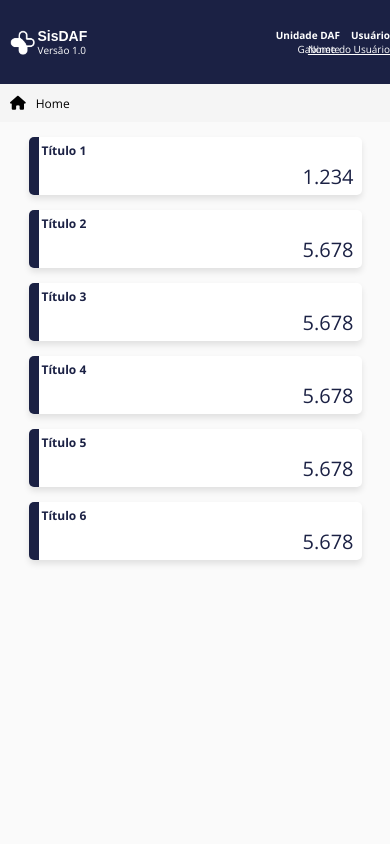
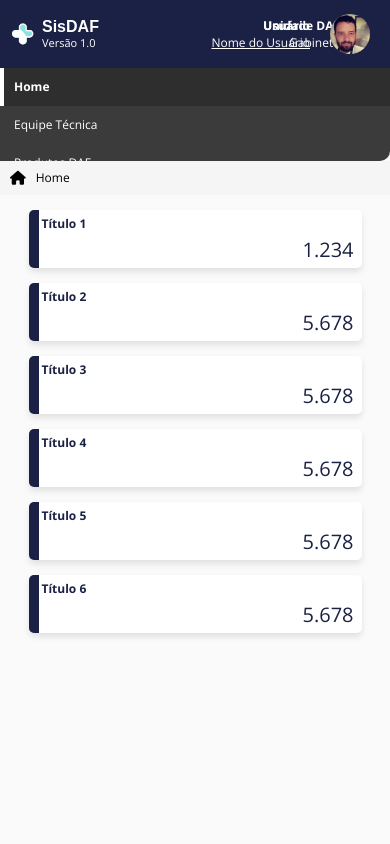
Before and after one commit to allanribeiro91/SisDAF, a Django app: page /home/ in a window 390 px wide. Run offline with Django 4.2, Linux system fonts and the light colour scheme.

Commit message:
Modificações na sidebar e navbar.

```diff
--- a/setup/static/js/_sidebar.js
+++ b/setup/static/js/_sidebar.js
@@ -4,10 +4,12 @@
     const workspace = document.querySelector(".workspace");
     const icon = toggleButton.querySelector("i");
 
+    const expandedWidth = sidebar.offsetWidth;  // captura a largura inicial em pixels
+
     toggleButton.addEventListener("click", function(event) {
         event.preventDefault();
-        if (sidebar.style.flexBasis === "30px") {
-            sidebar.style.flexBasis = "12%";
+        if (sidebar.style.flexBasis === "30px" || sidebar.style.flexBasis === "") {
+            sidebar.style.flexBasis = `${expandedWidth}px`;  // usa a largura em pixels
             sidebar.classList.remove("collapsed");
             icon.className = "fas fa-arrow-left";
         } else {
--- a/setup/static/styles/_navbar.css
+++ b/setup/static/styles/_navbar.css
@@ -1,6 +1,6 @@
 .top-bar {
     background-color: #1B2144;
-    height: 10vh;
+    height: 8vh;
     width: 100%;
     display: flex;
     align-items: center;
@@ -47,7 +47,7 @@
     position: absolute;
     top: 50%;
     transform: translateY(-50%);
-    right: 3%;
+    right: 90px;
 }
 
 .user-label {
@@ -68,29 +68,20 @@
     color: white;
 }
 
-/* Media queries para responsividade */
-/* Estilos para tablets e dispositivos com largura menor que 768px */
-@media (max-width: 768px) {
-    .sisdaf-title {
-        font-size: 14px;
-    }
 
-    .version-info, .user-label, .user-name {
-        font-size: 10px;
-    }
-
-    .user-info {
-        right: 10px;
-    }
+.profile-pic {
+    position: absolute;
+    top: 50%;
+    right: 30px;
+    transform: translateY(-50%);
+    width: 40px;
+    height: 40px;
+    border-radius: 50%;
+    overflow: hidden;
 }
 
-/* Estilos para smartphones e dispositivos com largura menor que 480px */
-@media (max-width: 480px) {
-    .top-logo {
-        max-height: 30%;
-    }
-
-    .logo-text {
-        margin-left: 2px;
-    }
+.profile-pic img {
+    width: 100%;
+    height: 100%;
+    object-fit: cover;
 }
--- a/setup/static/styles/_sidebar.css
+++ b/setup/static/styles/_sidebar.css
@@ -1,3 +1,5 @@
+
+
 .sidebar {
     background-color: #3B3B3B;
     flex: 0 0 12%;
@@ -7,7 +9,10 @@
     flex-direction: column;
     font-size: 12px;
     line-height: 1.5;
+    border-radius: 0 0 10px 0;
 }
+
+
 
 .tab {
     font-size: 12px;
@@ -20,6 +25,7 @@
     display: block;
     text-align: left;
     border-left: 4px solid transparent;
+    transition: background-color 0.3s ease-in-out, border-left 0.3s ease-in-out;
 }
 
 .tab:hover {
@@ -35,58 +41,14 @@
     background-color: #2e2e2e;
 }
 
-.logout-tab {
-    margin-top: auto;
-    position: relative;
-    bottom: 0;
-    display: flex;
-    align-items: center;
-    text-decoration: none;
-}
-
-.logout-tab i {
-    margin-right: 10px;
-}
-
-.logout-tab:hover {
-    background-color: #2e2e2e;
-    font-weight: bold;
-    border-left: 4px solid white;
-}
-
-/* Media queries para responsividade da sidebar */
-
-@media (max-width: 768px) {
-    .sidebar {
-        width: 60px;  /* Largura fixa que mostrará apenas ícones, por exemplo */
-    }
-
-    .tab, .logout-tab {
-        font-size: 0;  /* Esconde o texto, deixando apenas os ícones visíveis */
-        justify-content: center;  /* Centraliza os ícones */
-    }
-
-    /* Quando você hover em uma aba na versão compacta, mostrará o texto */
-    .tab:hover, .logout-tab:hover {
-        font-size: 12px;
-        width: 12%;  /* Restaura a largura original ao pairar */
-    }
-}
-
-@media (max-width: 480px) {
-    /* Aqui você pode ocultar a barra lateral e mostrar um botão hamburger no topo para revelar a barra lateral, se desejado. Por enquanto, apenas esconderei a barra lateral. */
-    .sidebar {
-        display: none;
-    }
-}
-
-
 .toggle-button {
     cursor: pointer;
     font-size: 18px;
     color: white;
     padding: 5px 10px 0px 0px;
     text-align: right;
+    margin-top: auto; /* Empurra o botão para o canto inferior */
+    border-top: 1px solid rgb(165, 165, 165); /* Adiciona uma linha branca fina acima do botão */
 }
 
 .sidebar.collapsed .tab,
@@ -100,6 +62,24 @@
     font-size: 0; /* Garante que o texto permanece oculto mesmo quando pairado */
 }
 
+
+
+/* Remove os efeitos de hover e seleção quando a sidebar está recolhida */
+.sidebar.collapsed .tab:hover,
+.sidebar.collapsed .active-tab {
+    background-color: inherit;
+    font-weight: normal;
+    border-left: 4px solid transparent;
+}
+
+/* Remove o efeito de aba ativa quando a sidebar está recolhida */
+.sidebar.collapsed .active-tab {
+    background-color: inherit;
+    font-weight: normal;
+    border-left: 4px solid transparent;
+}
+
 .sidebar {
-    transition: width 0.3s ease-in-out;
+    transition: flex-basis 0.45s ease-in-out;
+    overflow-x: hidden;
 }
--- a/setup/static/styles/base_main.css
+++ b/setup/static/styles/base_main.css
@@ -8,7 +8,7 @@
 
 .main-container {
     display: flex;
-    height: calc(100vh - 10vh); /* Subtrai a altura da top-bar */
+    height: calc(100vh - 8vh); /* Subtrai a altura da top-bar */
     overflow: hidden; /* Impede a exibição das barras de rolagem */
 }
 
--- a/templates/main/partials/_navbar.html
+++ b/templates/main/partials/_navbar.html
@@ -2,6 +2,7 @@
     <!-- Barra Superior -->
     <div class="top-bar">
         <img src="{% static 'assets/logo/logo_sisdaf_negativo.png' %}" alt="Logo SisDAF" class="top-logo">
+
         <div class="logo-text">
             <span class="sisdaf-title">SisDAF</span>
             <span class="version-info">Versão 1.0</span>
@@ -14,4 +15,7 @@
             <span class="user-label">Usuário</span>
             <a span class="user-name" href="{% url 'meusdados' %}">Nome do Usuário</span>
         </div>
+        <div class="profile-pic">
+            <img src="{% static 'assets\imagens\user.png' %}" alt="User Profile Pic">
+        </div>
     </div>
--- a/templates/main/partials/_sidebar.html
+++ b/templates/main/partials/_sidebar.html
@@ -1,9 +1,6 @@
 {% load static %}
     <!-- Barra Lateral Esquerda -->
     <div class="sidebar">
-
-        <!-- Adicione o botão abaixo -->
-        <div id="toggleButton" class="toggle-button"><i class="fas fa-arrow-left"></i></div>
 
         <div>
             <a class="tab {% if request.resolver_match.url_name == 'home' %}active-tab{% endif %}" href="{% url 'home' %}">Home</a>
@@ -27,8 +24,9 @@
             <a class="tab {% if request.resolver_match.url_name == 'contratos' %}active-tab{% endif %}" href="{% url 'contratos' %}">Contratos</a>
         </div>
 
-        <a class="tab logout-tab" href="{% url 'login' %}">
-            <i class="fas fa-arrow-left"></i> Sair
-        </a>
+        <!-- Adicione o botão abaixo -->
+        <div id="toggleButton" class="toggle-button"><i class="fas fa-arrow-left"></i></div>
+
+
     </div>
     <script src="{% static 'js/_sidebar.js' %}"></script>
```
Also changed, not shown: setup/static/assets/imagens/user.png (added), setup/static/assets/logo/logo_sisdaf_negativo.png, setup/static/assets/logo/logo_sisdaf_negativo2.png (added).
